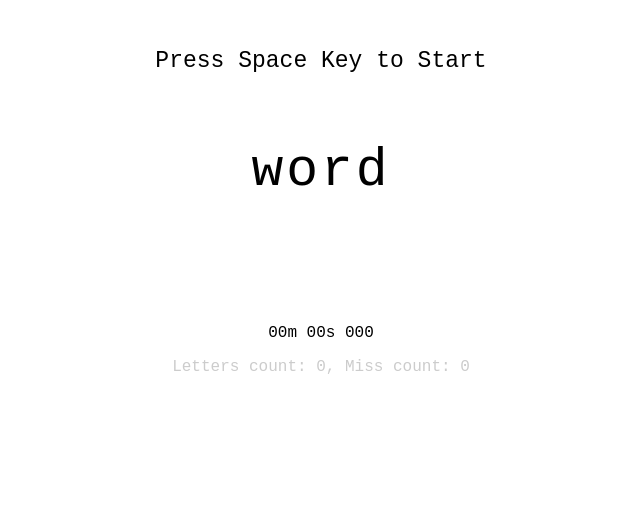
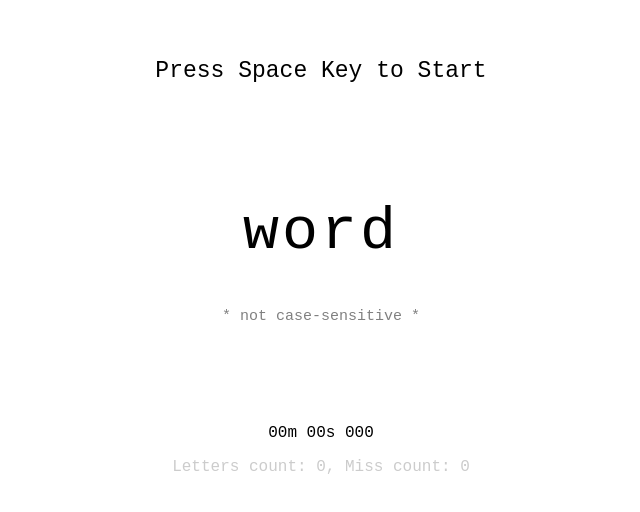
Before and after one commit to rika0384/TypingGame, a plain HTML site: page index.html in a window 1280 px wide. Shown: the whole page, without its empty margins (319-959 px from the left). Drawn offline with Linux system fonts and the light colour scheme.

Commit message:
add attention

```diff
--- a/index.html
+++ b/index.html
@@ -10,25 +10,32 @@
     text-align: center;
   }
   #target{
-    font-size: 53px;
+    font-size: 60px;
     letter-spacing: 3px;
-    height: 130px;
+    height: 50px;
   }
   .info{
     color: #ccc;
   }
   .topInfo{
-    height: 40px;
+    height: 80px;
     font-size: 23px;
+    margin: 10px;
   }
   .warning{
     color: red;
+  }
+  .attention{
+    height: 100px;
+    font-size: 15px;
+    color: gray;
   }
   </style>
 </head>
 <body>
   <div id="topInfo" class="topInfo">Press Space Key to Start</div>
   <p id="target">word</p>
+  <p class="attention">* not case-sensitive *</p>
   <p id="timer">00m 00s 000</p>
   <p class="info">
     Letters count: <span id="score">0</span>,
```
